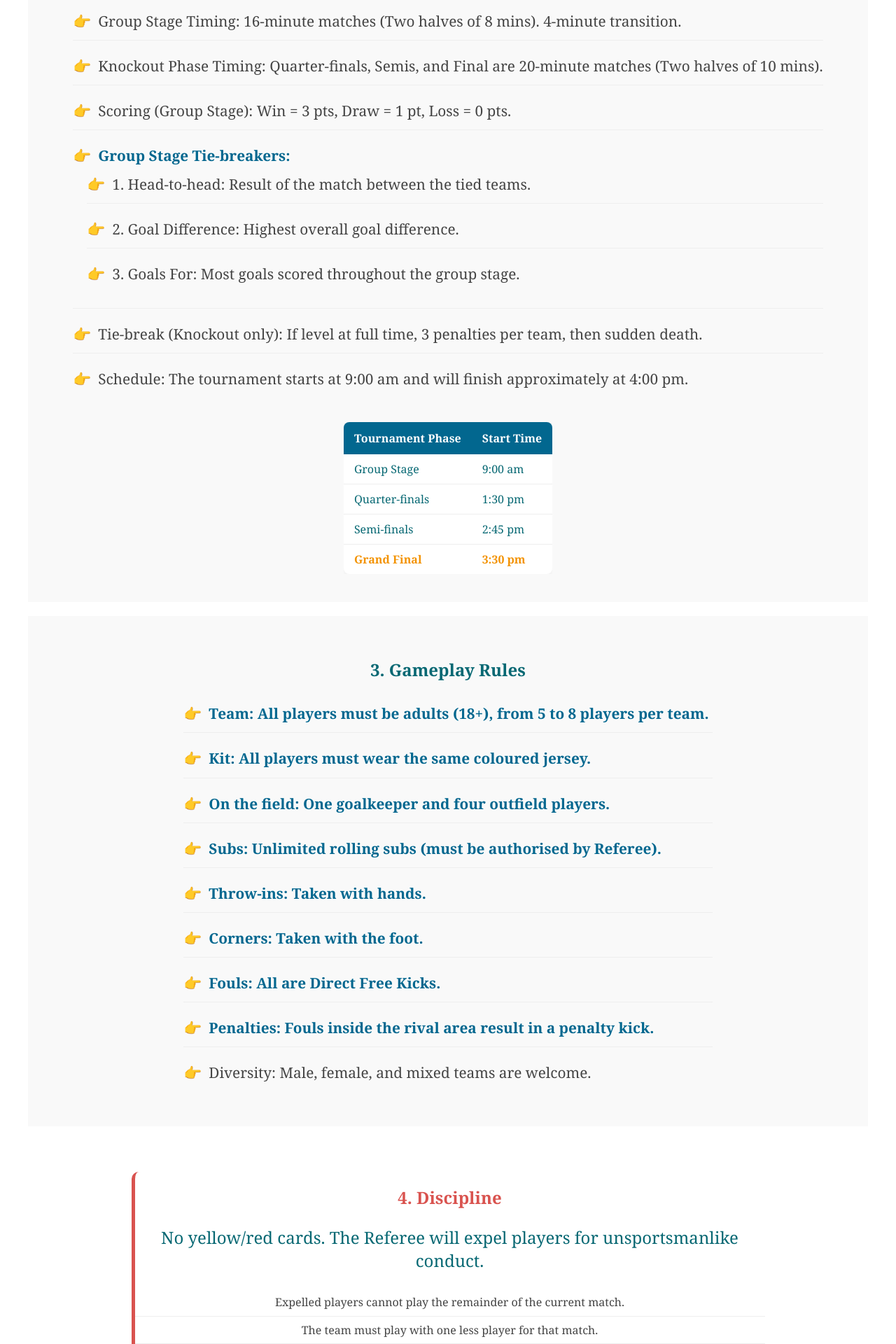
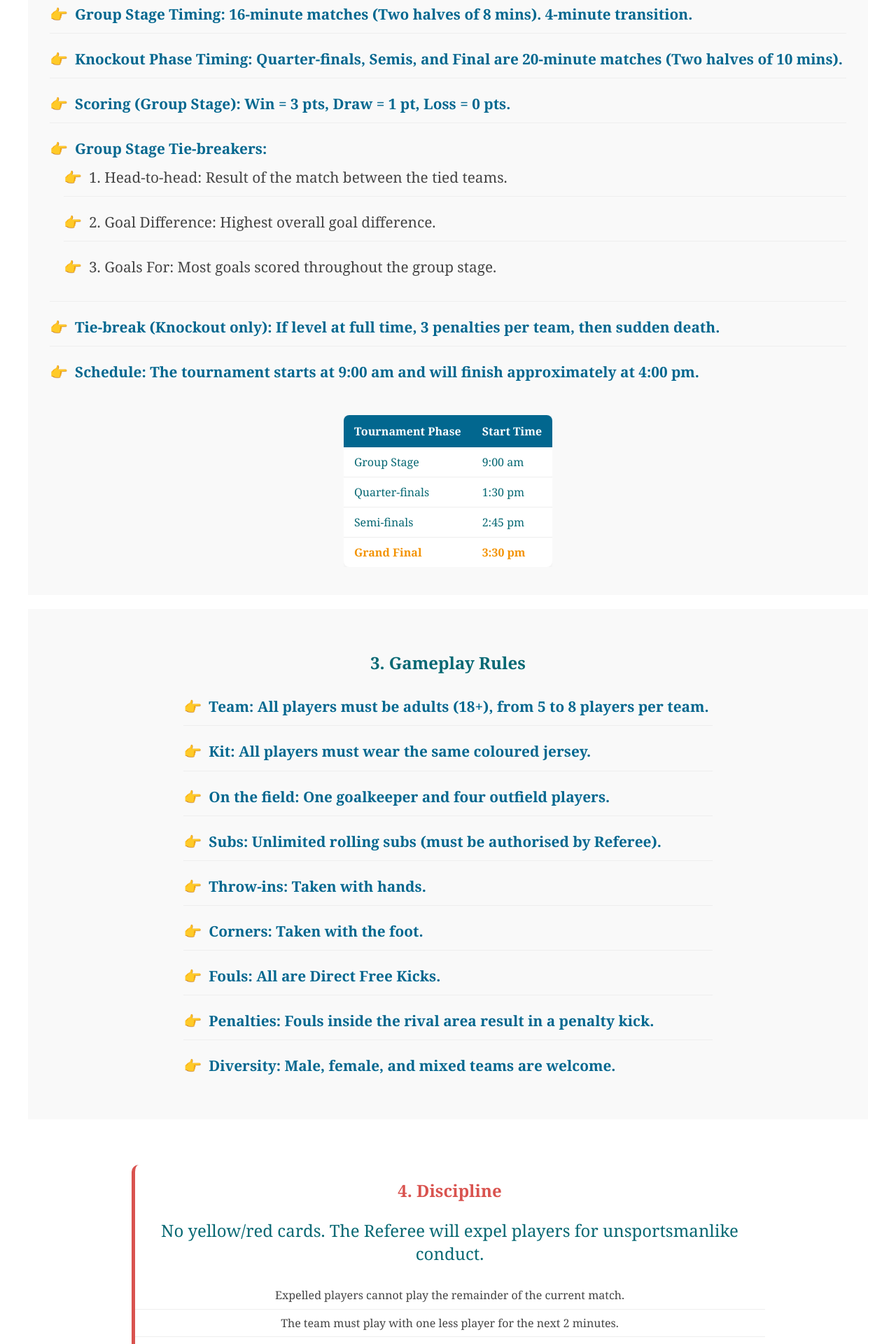
Before and after one commit to irenelalana/personal-website, a Next.js app: page /soccer-tournament-rules in a window 1280 px wide. Shown: the part 1520-3440 px from the top of the page at 70% size. Built offline with nearby package versions, Linux system fonts and the light colour scheme; no server answers.

Commit message:
style polishing

```diff
--- a/src/app/soccer-tournament-rules/page.tsx
+++ b/src/app/soccer-tournament-rules/page.tsx
@@ -84,7 +84,7 @@ const content: Record<'en' | 'es', Translation> = {
         title: "4. Discipline",
         p1: "No yellow/red cards. The Referee will expel players for unsportsmanlike conduct.",
         item1: "Expelled players cannot play the remainder of the current match.",
-        item2: "The team must play with one less player for that match.",
+        item2: "The team must play with one less player for the next 2 minutes.",
         item3: "Expulsion results in a 1-match ban for the next round."
       },
       prizes: {
@@ -149,7 +149,7 @@ const content: Record<'en' | 'es', Translation> = {
         title: "4. Disciplina",
         p1: "Sin tarjetas amarillas/rojas. El árbitro expulsará a jugadores por conducta antideportiva.",
         item1: "Jugadores expulsados no pueden jugar el resto del partido actual.",
-        item2: "El equipo debe jugar con un jugador menos ese partido.",
+        item2: "El equipo debe jugar con un jugador menos los siguientes 2 minutos.",
         item3: "La expulsión conlleva un partido de sanción para la siguiente ronda."
       },
       prizes: {
@@ -167,7 +167,7 @@ export default function TournamentRulesPage() {
   const t = content[lang];
 
   return (
-    <main className="landing-page">
+    <div className="landing-page">
       <div style={{
         position: 'fixed', top: '20px', right: '20px', zIndex: 1000,
         display: 'flex', gap: '10px', backgroundColor: 'rgba(255,255,255,0.9)',
@@ -208,9 +208,9 @@ export default function TournamentRulesPage() {
           <ul className="rules-list">
             <li><strong>{t.sections.format.struct}</strong></li>
             <li><strong>{t.sections.format.adv}</strong></li>
-            <li>{t.sections.format.timeG}</li>
-            <li>{t.sections.format.timeK}</li>
-            <li>{t.sections.format.score}</li>
+            <li><strong>{t.sections.format.timeG}</strong></li>
+            <li><strong>{t.sections.format.timeK}</strong></li>
+            <li><strong>{t.sections.format.score}</strong></li>
             <li style={{ listStyle: 'none', marginTop: '10px' }}>
               <strong>{t.sections.format.tieTitle}</strong>
               <ul style={{ marginLeft: '20px', fontSize: '0.95rem', color: '#555' }}>
@@ -219,8 +219,8 @@ export default function TournamentRulesPage() {
                   <li>{t.sections.format.tie3}</li>
               </ul>
             </li>
-            <li>{t.sections.format.tieKO}</li>
-            <li>{t.sections.format.schedule}</li>
+            <li><strong>{t.sections.format.tieKO}</strong></li>
+            <li><strong>{t.sections.format.schedule}</strong></li>
           </ul>
           </div>
 
@@ -266,7 +266,7 @@ export default function TournamentRulesPage() {
             <li><strong>{t.sections.gameplay.corners}</strong></li>
             <li><strong>{t.sections.gameplay.fouls}</strong></li>
             <li><strong>{t.sections.gameplay.penalties}</strong></li>
-            <li>{t.sections.gameplay.diversity}</li>
+            <li><strong>{t.sections.gameplay.diversity}</strong></li>
           </ul>
         </div>
       </section>
@@ -298,6 +298,6 @@ export default function TournamentRulesPage() {
           </Link>
         </div>
       </section>
-    </main>
+    </div>
   );
 }
--- a/src/app/style.css
+++ b/src/app/style.css
@@ -2294,6 +2294,10 @@ header {
 
 .item-2 {
   display: none;
+}
+
+.total-container{
+  margin-bottom: 30px;
 }
 
 @media screen and  (min-width: 768px) {
--- a/src/components/EventRegistrationForm.tsx
+++ b/src/components/EventRegistrationForm.tsx
@@ -298,7 +298,7 @@ export default function EventRegistrationForm() {
           <span className="total-amount">${total} AUD</span>
         </div>
 
-        <button className="payment-button" onClick={handleSubmit} disabled={loading || (activeTab === 'general' && total === 0)}>
+        <button className="payment-button cta-button" onClick={handleSubmit} disabled={loading || (activeTab === 'general' && total === 0)}>
           {loading ? 'PROCESSING...' : 'PURCHASE TICKETS'}
         </button>
       </div>
```
Also changed, not shown: src/app/activate-brisbane/page.tsx (+6 -4 lines).
